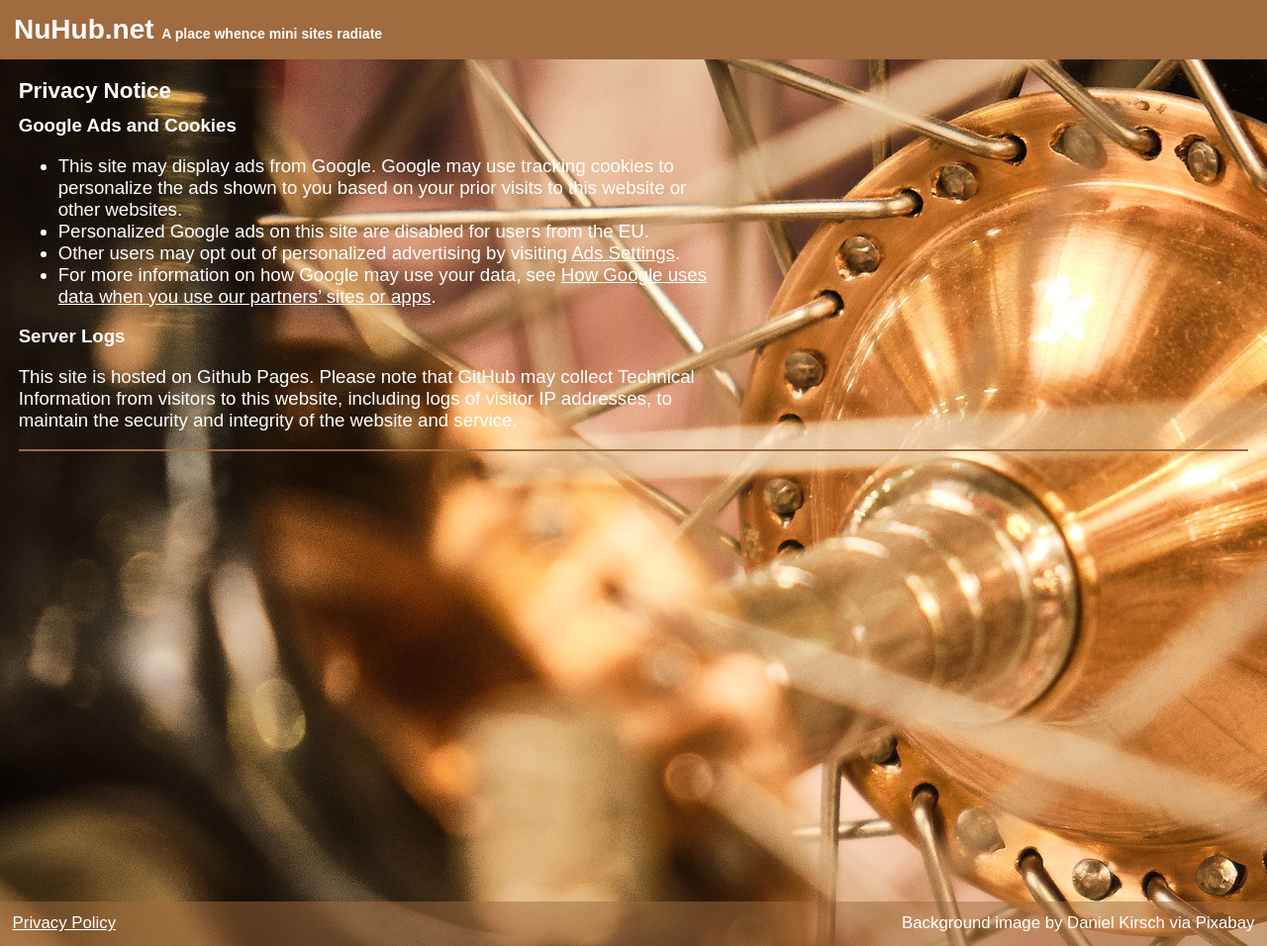
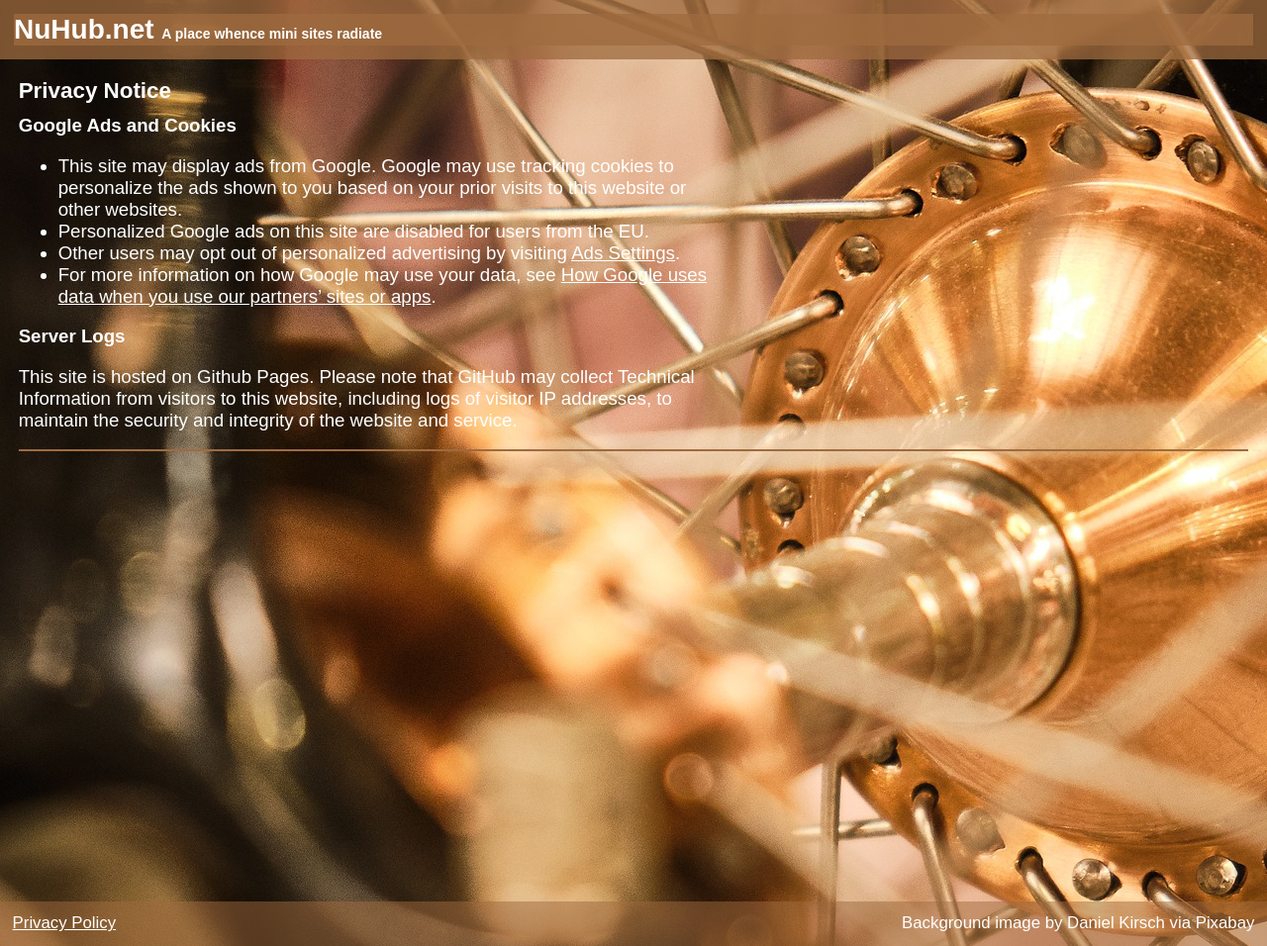
Before and after one commit to david672orford/david672github.io, a Jekyll site: the page built from privacy.md, in a window 1280 px wide. Shown: the whole page at 99% size. Built offline with Jekyll 4.4.1, drawn with Linux system fonts in a browser that asks for light colours; our own code applies the rules of GitHub Pages for plain Markdown files.

Commit message:
Update style.css

```diff
--- a/assets/css/style.css
+++ b/assets/css/style.css
@@ -16,7 +16,7 @@ BODY {
 HEADER {
 	padding: .75em;
 	color: white;
-	background-color: #9F6B3F;
+	background-color: #9F6B3FC0;
 	}
 MAIN {
 	margin: 1em;
@@ -77,7 +77,7 @@ UL.tiles LI {
     margin: .5em;
     padding: .3em .5em;
     width: 15em;
-    background-color: #9F6B3F;
+    background-color: #9F6B3FC0;
     border: 1px solid #9F6B3F;
     border-radius: 7px;
     box-shadow: 1px 1px 2px 0px rgba(0,0,0,0.40);
```
